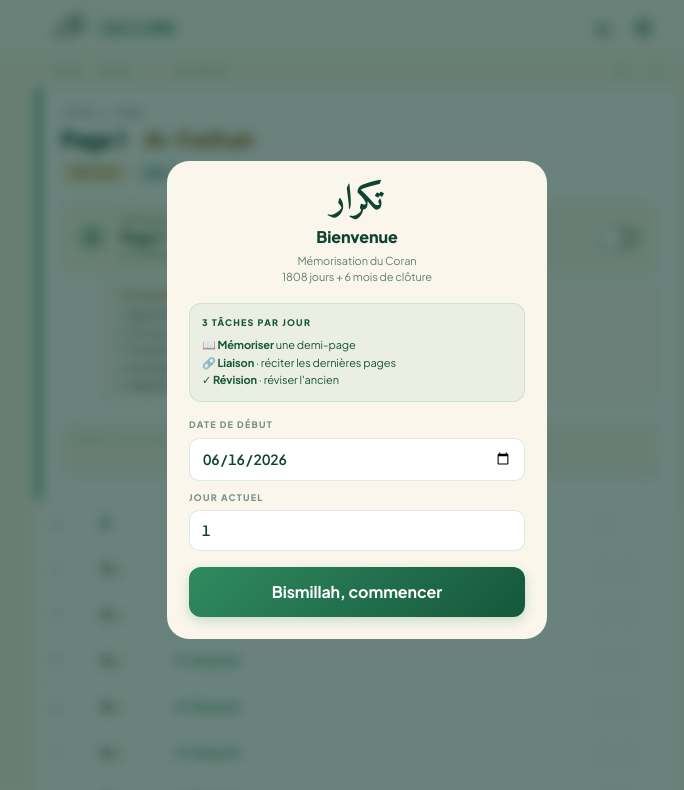
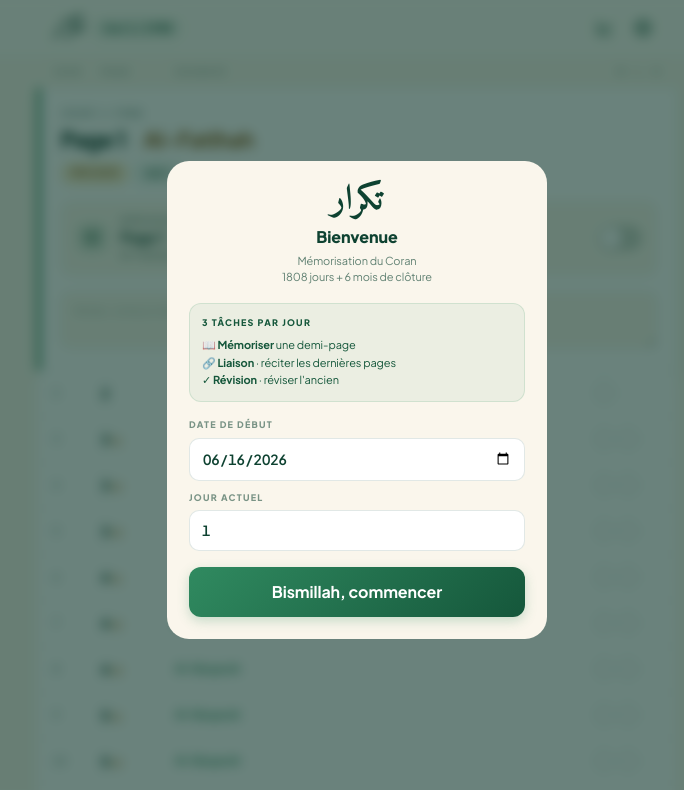
Before and after one commit to Sayd01/tikrar, a website: page index.html in a window 1280 px wide. Shown: the top 790 px of the page, without its empty margins (283-967 px from the left). Drawn offline with nearby package versions, Linux system fonts and the light colour scheme.

Commit message:
Supprime le bloc 'Technique de mémorisation' sous la tâche Mémorisation

```diff
--- a/index.html
+++ b/index.html
@@ -221,19 +221,6 @@
     .switch.on { background: linear-gradient(135deg, #308A60, #15573B); box-shadow: 0 2px 6px rgba(48,138,96,0.3); }
     .switch .knob { position: absolute; top: 2px; left: 2px; width: 22px; height: 22px; border-radius: 50%; background: white; box-shadow: 0 1px 4px rgba(0,0,0,0.2); transition: transform .25s cubic-bezier(.16,1,.3,1); }
     .switch.on .knob { transform: translateX(18px); }
-
-    .technique {
-      margin: -4px 0 10px 44px;
-      padding: 9px 12px;
-      background: rgba(212,165,116,0.08);
-      border-left: 2px solid rgba(212,165,116,0.4);
-      border-radius: 6px;
-      font-size: 11px;
-      color: rgba(14,66,49,0.82);
-      font-weight: 500;
-      line-height: 1.6;
-    }
-    .technique strong { color: #946930; font-weight: 800; letter-spacing: 0.08em; text-transform: uppercase; font-size: 9px; display: block; margin-bottom: 3px; }
 
     .notes {
       margin-top: 8px; width: 100%;
@@ -654,8 +641,7 @@
       label: 'Mémorisation',
       content: 'Page ' + d.mushafPage + (d.part ? ' ' + d.part : ''),
       extra: d.sourate + ' · ' + (d.revelation === 'makkan' ? 'Mecque' : 'Médine') + ' · Juz ' + d.juz,
-      icon: ICONS.memo,
-      hasTechnique: true
+      icon: ICONS.memo
     });
     if ((d.liaisonEndDay || 0) >= 1) {
       t.push({
@@ -795,15 +781,6 @@
           '</div>' +
           '<div class="switch' + (isDone ? ' on' : '') + '"><div class="knob"></div></div>' +
         '</div>';
-      if (t.hasTechnique) {
-        tasksHtml += '<div class="technique"><strong>Technique de mémorisation</strong>' +
-          '1. Répétition de la veille × 5 (sans regarder)<br>' +
-          '2. Écoute × 3 (en regardant le Coran)<br>' +
-          '3. Interprétation (Tafsir Al-Muyassar)<br>' +
-          '4. Enregistrement × 3 (sans regarder)<br>' +
-          '5. Répétition × 40 (la nouvelle demi-page)' +
-        '</div>';
-      }
     });
     tasksHtml += '</div>';
 
```
